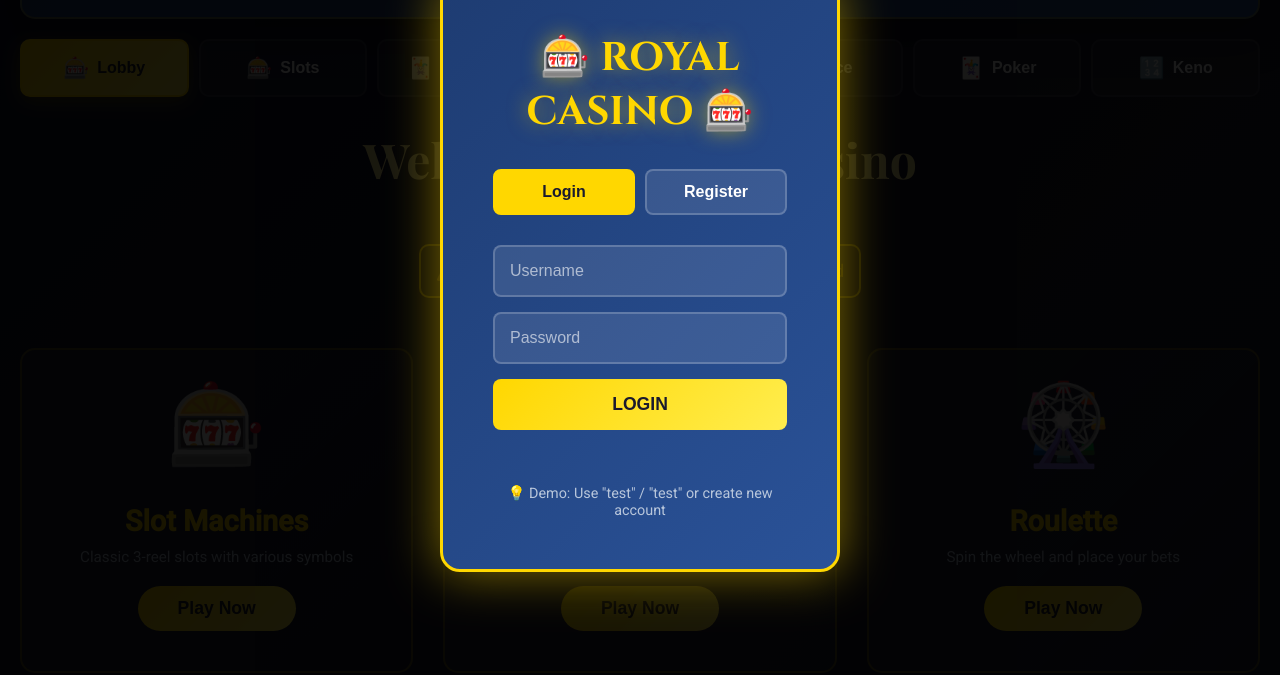
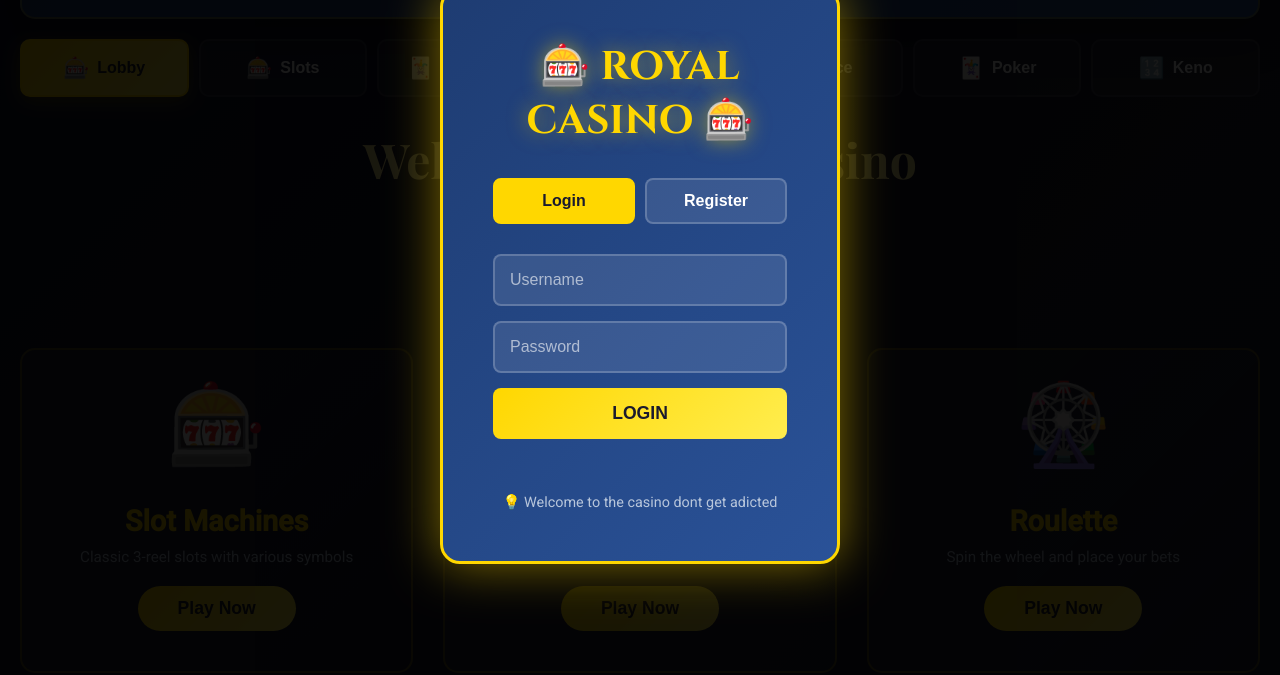
Before and after one commit to FilipCaklos/casino, a website: page index.html in a window 1280 px wide. Shown: the part 125-800 px from the top of the page. Drawn offline with nearby package versions, Linux system fonts and the light colour scheme.

Commit message:
Update root files

```diff
--- a/index.html
+++ b/index.html
@@ -34,7 +34,7 @@
                 <p class="auth-message" id="regMessage"></p>
             </div>
 
-            <p class="login-footer">💡 Demo: Use "test" / "test" or create new account</p>
+            <p class="login-footer">💡 Welcome to the casino dont get adicted</p>
         </div>
     </div>
 
@@ -107,7 +107,7 @@
                     <h2>Welcome to Royal Casino</h2>
                     <p class="lobby-subtitle">The most authentic online casino experience</p>
                     <div class="welcome-message">
-                        <p>⚠️ <strong>For Entertainment Only</strong> - No Real Money Involved</p>
+                        <p>💵👑 <strong>Gambler of the week:</strong> Kika</p>
                     </div>
                 </div>
 
--- a/script.js
+++ b/script.js
@@ -265,7 +265,7 @@ function saveUserData() {
 }
 
 function showCouponDialog() {
-    const code = prompt('Enter Coupon Code:\n\nDemo codes: BOOST50, CASINO100, LUCKY777, SPIN50, WELCOME');
+    const code = prompt('Enter Coupon Code:');
     if (code) {
         const result = db.redeemCoupon(currentUser, code);
         if (result.success) {
```
